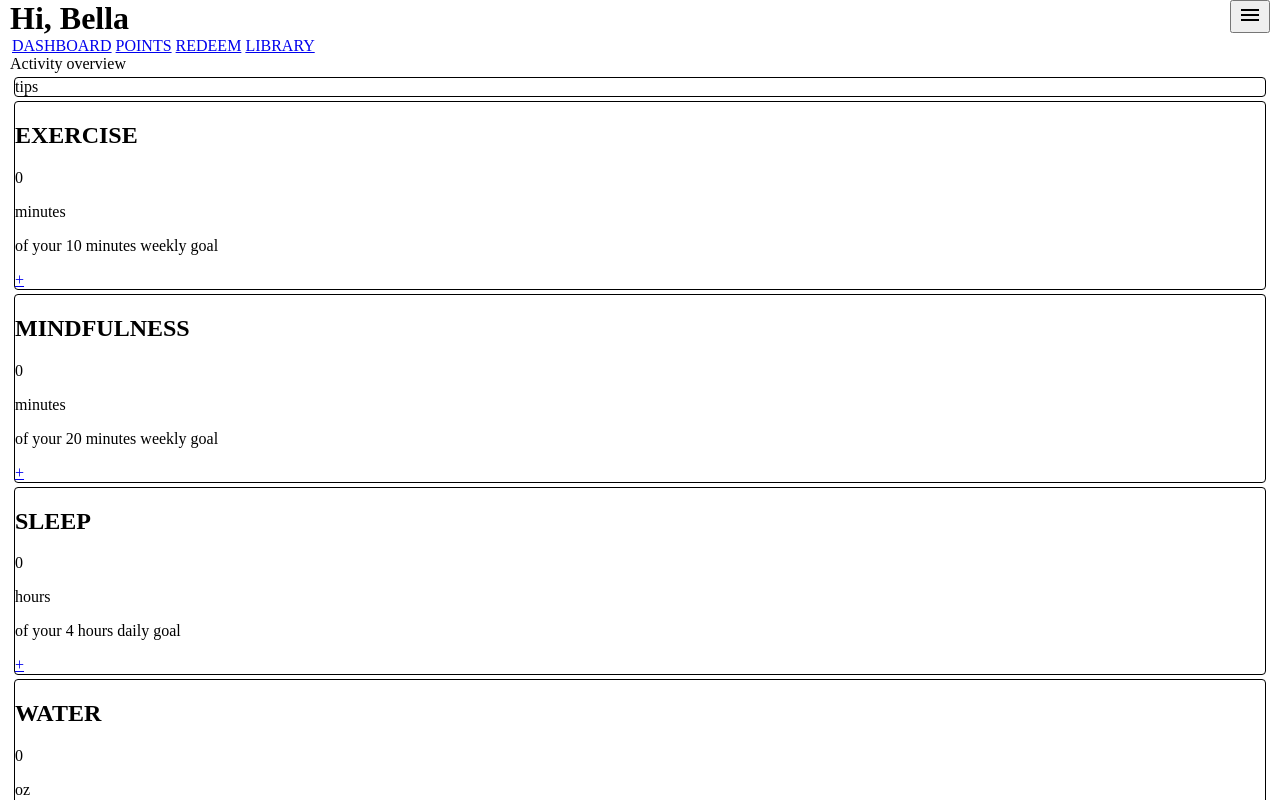
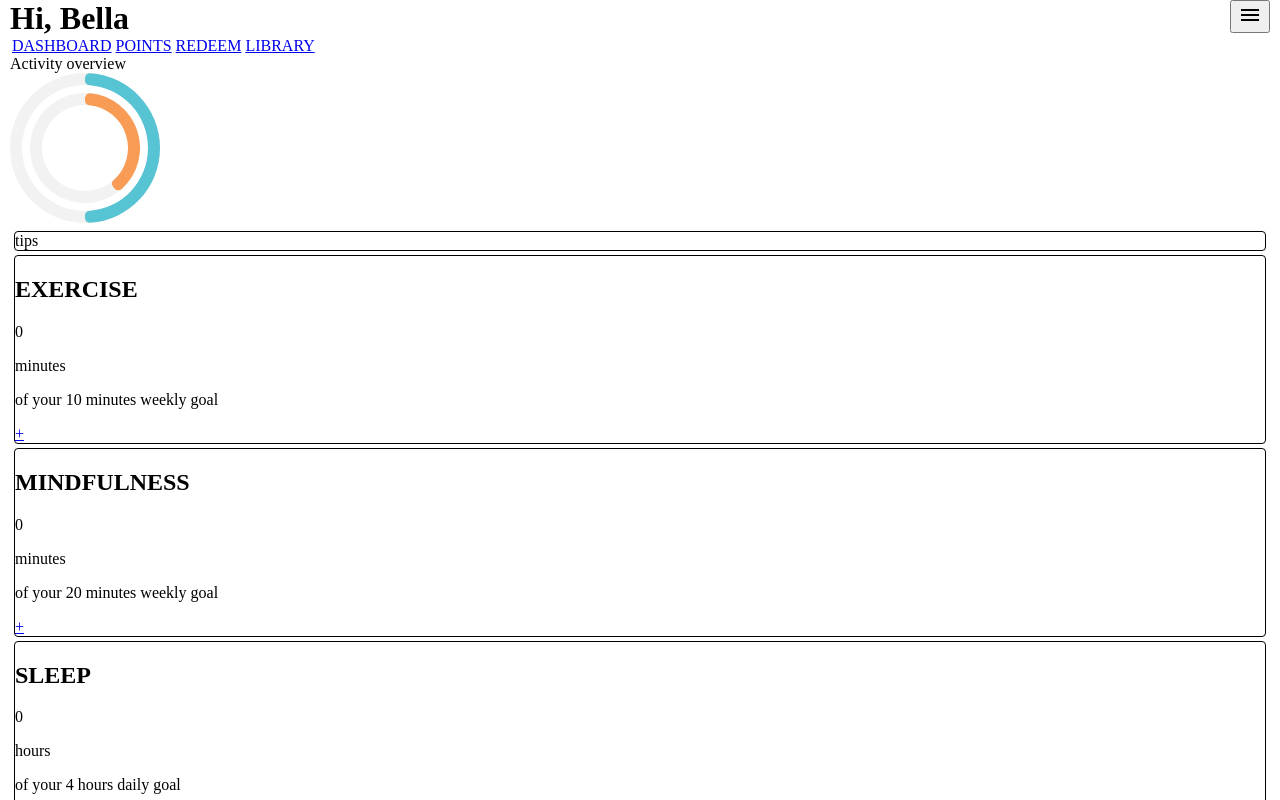
Before and after one commit to nicolechowt/Perky-Pals, a React (Create React App) app: page /dashboard in a window 1280 px wide. Shown: the top 800 px of the page. Built offline with nearby package versions, Linux system fonts and the light colour scheme.

Commit message:
Add d3 and ProgressRing

```diff
--- a/package.json
+++ b/package.json
@@ -7,6 +7,7 @@
     "@testing-library/jest-dom": "^4.2.4",
     "@testing-library/react": "^9.5.0",
     "@testing-library/user-event": "^7.2.1",
+    "d3": "^6.2.0",
     "isomorphic-unfetch": "^3.0.0",
     "react": "^16.13.1",
     "react-dom": "^16.13.1",
--- a/src/components/dashboard/index.js
+++ b/src/components/dashboard/index.js
@@ -1,4 +1,4 @@
-import React, { useEffect } from 'react';
+import React, { useEffect, useState } from 'react';
 import { connect } from 'react-redux';
 import './style/dashboard.css';
 import ActivityBox from '../activity-box';
@@ -9,6 +9,7 @@ import {
   SAVE_CURRENT_USER,
   SAVE_TO_DASHBOARD,
 } from '../../reducers/actions'
+import ProgressRing from '../progress-ring';
 
 function Dashboard(props) {
   const {
@@ -75,6 +76,11 @@ function Dashboard(props) {
     }
   }, [id]);
 
+  const svgWidth = 150;
+  const arcWidth = 12;
+  const [progressPercentage, setProgressPercentage] = useState(50);
+  const colorIndicator = '#56c4d3';
+
   return (
     <div className="dashboard">
       {(() => {
@@ -92,6 +98,13 @@ function Dashboard(props) {
       <div>
         Activity overview
       </div>
+
+      <ProgressRing
+        svgWidth={svgWidth}
+        arcWidth={arcWidth}
+        progressPercentage={progressPercentage}
+        colorIndicator={colorIndicator}
+      />
 
       <Box>
         <div>
--- /dev/null
+++ b/src/components/progress-ring/index.js
@@ -0,0 +1,60 @@
+import React, { useState } from "react";
+import * as d3 from "d3";
+import './style/progress-ring.css';
+
+export default function ProgressRing(props) {
+  const { svgWidth, arcWidth, progressPercentage, colorIndicator } = props;
+  const svgHeight = svgWidth;
+  const arcOuterRadius = svgWidth / 2;
+  const arcInnerRadius = svgWidth / 2 - arcWidth;
+
+  const arcGenerator = d3
+    .arc()
+    .innerRadius(arcInnerRadius)
+    .outerRadius(arcOuterRadius)
+    .startAngle(0)
+    .cornerRadius(5);
+
+  const progressArc = value =>
+    arcGenerator({
+      endAngle: 2 * Math.PI * value
+    });
+
+  const arcGenerator2 = d3
+    .arc()
+    .innerRadius(arcInnerRadius-20)
+    .outerRadius(arcOuterRadius-20)
+    .startAngle(0)
+    .cornerRadius(5);
+
+  const progressArc2 = value =>
+    arcGenerator2({
+      endAngle: 2 * Math.PI * value
+    });
+
+  return (
+    <div>
+      <svg height={svgHeight} width={svgWidth}>
+        <g transform={`translate(${svgWidth / 2}, ${svgHeight / 2})`}>
+          <path d={progressArc(1)} opacity="0.1" fill="gray" />
+
+          <path
+            d={progressArc(progressPercentage / 100)}
+            fill={colorIndicator}
+          />
+
+          <path d={progressArc2(1)} opacity="0.1" fill="gray" />
+
+          <path
+            d={progressArc2(.4)}
+            fill="#f89b54"
+          />
+
+          {/* <text x="-10" y="5">
+            {`${progressPercentage}%`}
+          </text> */}
+        </g>
+      </svg>
+    </div>
+  );
+}
--- /dev/null
+++ b/src/components/progress-ring/style/progress-ring.css
@@ -0,0 +1,11 @@
+.activity-box
+{
+  position: relative;
+}
+
+.activity-box__plus
+{
+  position: absolute;
+  right: 8px;
+  bottom: 8px;
+}
```
Also changed, not shown: 1 other file (tests, documents, lock files or other folders).
